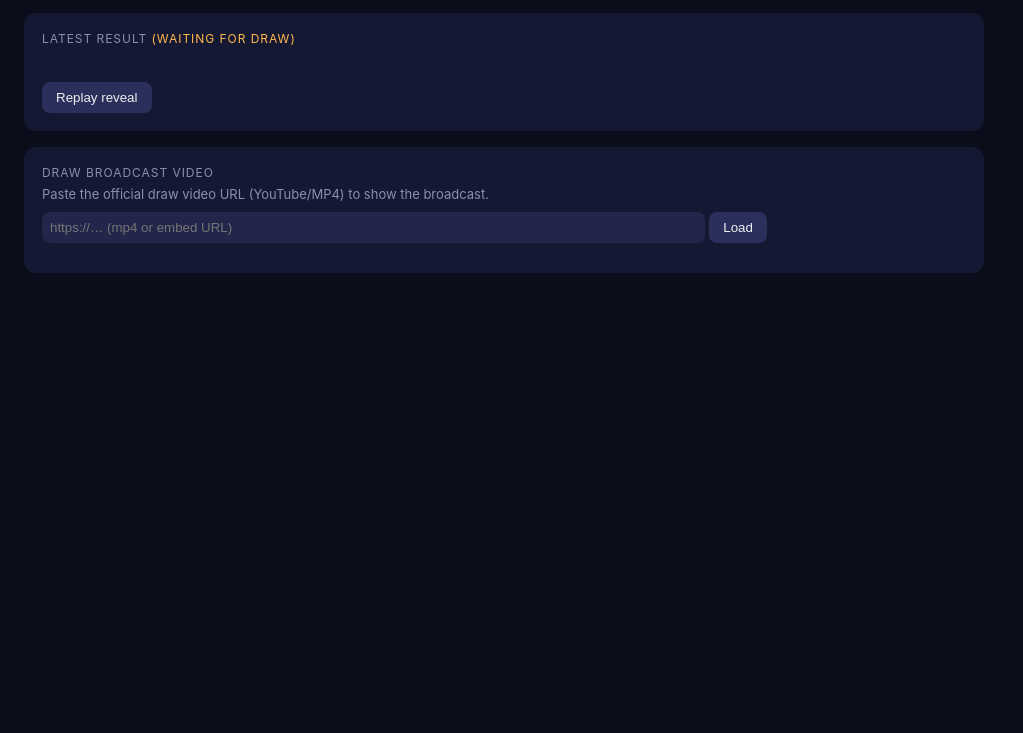
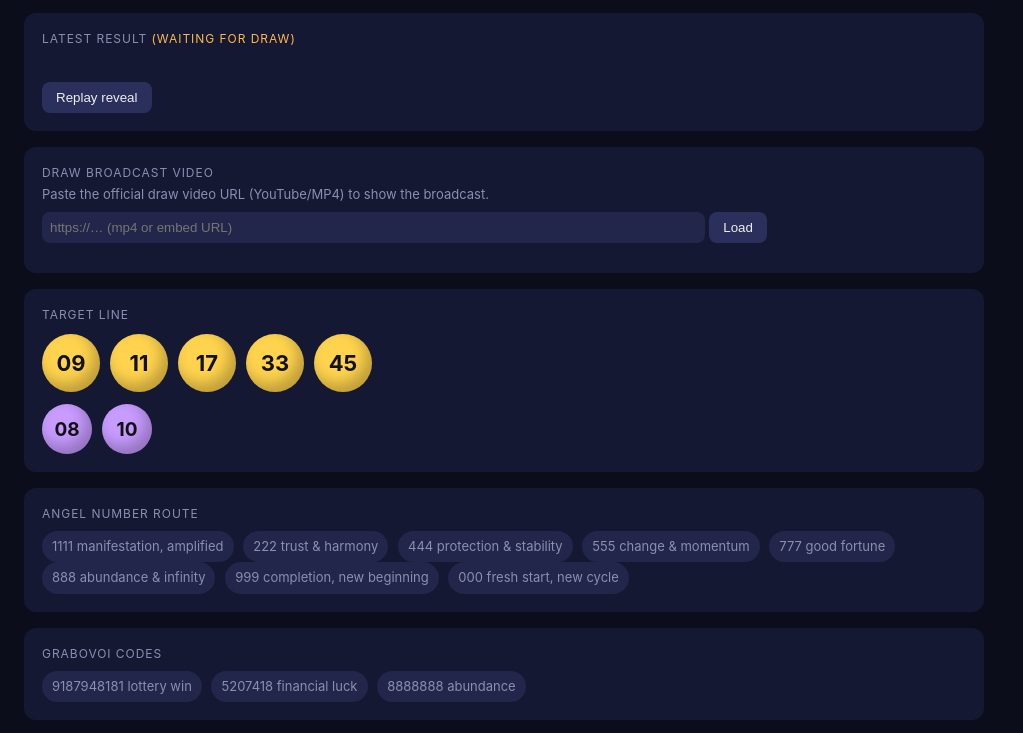
Before and after one commit to marcusmattus/euromillions-watch, a plain HTML site: page docs/index.html in a window 1280 px wide. Shown: the part 205-938 px from the top of the page, without its empty margins (0-1023 px from the left). Before the commit the page ends 800 px from the top, so only its background shows below. Drawn offline with Linux system fonts and the light colour scheme.

Commit message:
page: add target line, angel numbers, Grabovoi codes, affirmation

```diff
--- a/docs/index.html
+++ b/docs/index.html
@@ -58,6 +58,45 @@
     <input id="videoUrl" placeholder="https://… (mp4 or embed URL)" style="width:70%;padding:8px;border-radius:8px;border:0;background:#22264a;color:#eee">
     <button id="loadVideo">Load</button>
     <div style="margin-top:12px" id="videoBox"></div>
+  </section>
+
+  <section class="card">
+    <div class="label">Target line</div>
+    <div class="row">
+      <div class="ball main show">09</div><div class="ball main show">11</div><div class="ball main show">17</div><div class="ball main show">33</div><div class="ball main show">45</div>
+    </div>
+    <div class="row">
+      <div class="ball star show">08</div><div class="ball star show">10</div>
+    </div>
+  </section>
+
+  <section class="card">
+    <div class="label">Angel number route</div>
+    <div class="muted" style="margin-top:10px;line-height:1.8">
+      <span class="pill">1111 manifestation, amplified</span>
+      <span class="pill">222 trust &amp; harmony</span>
+      <span class="pill">444 protection &amp; stability</span>
+      <span class="pill">555 change &amp; momentum</span>
+      <span class="pill">777 good fortune</span>
+      <span class="pill">888 abundance &amp; infinity</span>
+      <span class="pill">999 completion, new beginning</span>
+      <span class="pill">000 fresh start, new cycle</span>
+    </div>
+  </section>
+
+  <section class="card">
+    <div class="label">Grabovoi codes</div>
+    <div class="muted" style="margin-top:10px;line-height:1.8">
+      <span class="pill">9187948181 lottery win</span>
+      <span class="pill">5207418 financial luck</span>
+      <span class="pill">8888888 abundance</span>
+    </div>
+  </section>
+
+  <section class="card">
+    <div class="label">Affirmation</div>
+    <p style="line-height:1.6;margin:10px 0 0">I visualize 09, 11, 17, 33 and 45 appearing together, followed by Lucky Stars 08 and 10. I walk the angel-number route: 1111 manifestation, 222 trust, 444 protection, 555 momentum, 777 good fortune, 888 abundance, 999 completion, 000 fresh beginning — clear intent, steady faith, easy flow. I seal the field with the Grabovoi codes: 9187948181 for the lottery win, 5207418 for financial luck, 8888888 for abundance. With Archangel Gabriel carrying this intention and Archangel Uriel lighting the way, I remain focused, confident and open to the outcome.</p>
+    <p class="muted" style="margin-top:12px">Visualization and affirmation do not influence random lottery outcomes. Every combination has equal probability in a fair draw.</p>
   </section>
 
 </main>
```
